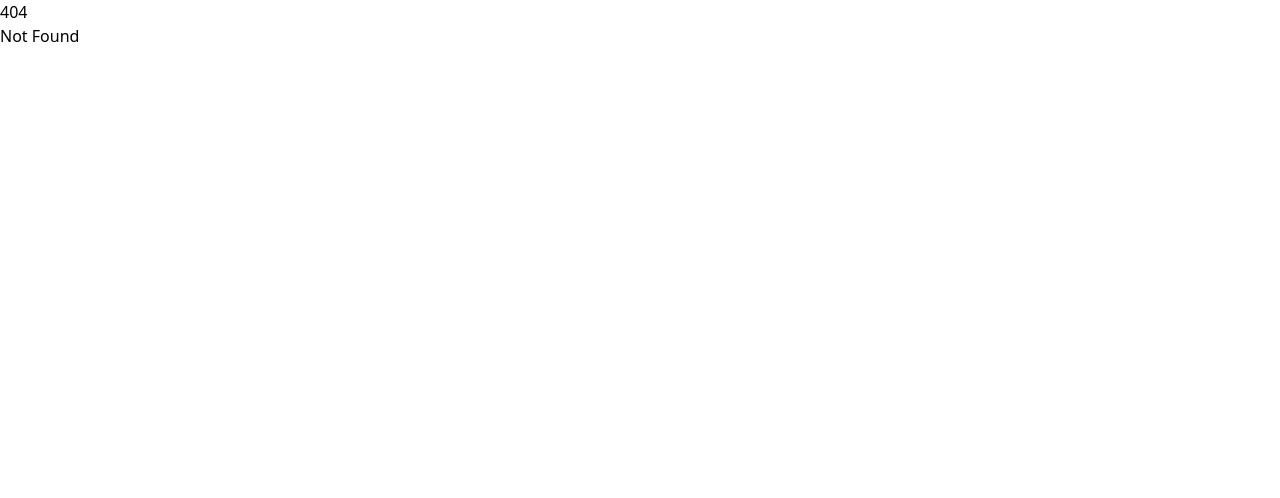
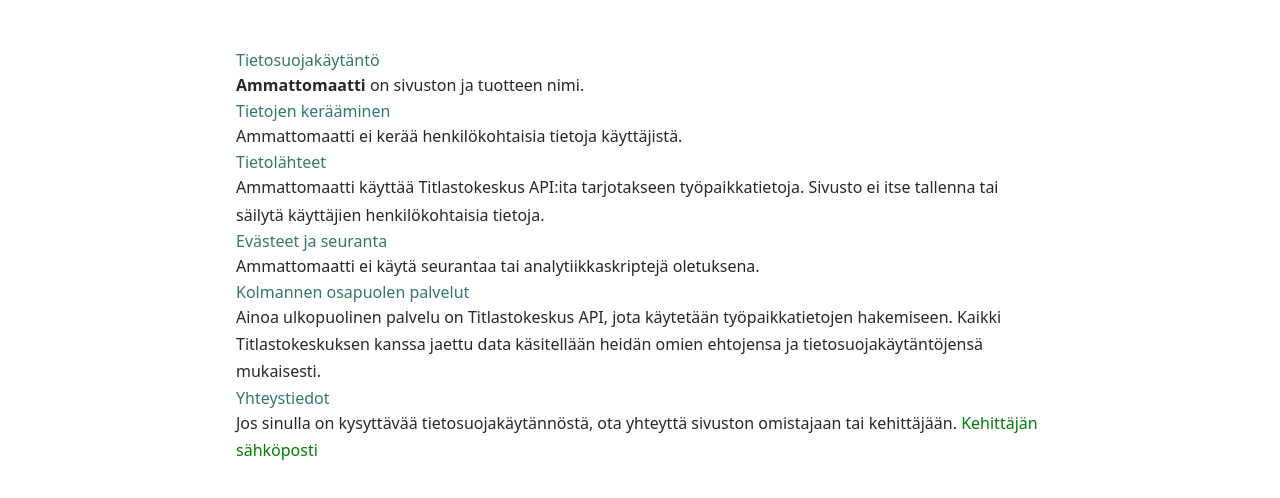
Before and after one commit to Swifterhtmler/jobvisualizer, a SvelteKit app: page /privacy-policy in a window 1280 px wide. Before the commit this address had no page. Shown: the top 498 px of the page. Built offline with nearby package versions, Linux system fonts and the light colour scheme.

Commit message:
modified ui and added privacy policy

```diff
--- a/src/lib/stores/jobSelection.svelte.ts
+++ b/src/lib/stores/jobSelection.svelte.ts
@@ -1,2 +1,2 @@
 
-export const jobtitledata = $state({ text: "11", texttwo: "SSS" });
+export const jobtitledata = $state({ text: "11", texttwo: "SSS", textthree: "SSS" });
--- a/src/routes/+page.svelte
+++ b/src/routes/+page.svelte
@@ -45,7 +45,7 @@
 <div class="header">
 <h1>Ammattomaatti</h1>
 <div class="subNavBar">
-  <div class="subSubNavSection" >
+
     <!-- <div class="nameandinputfield"> -->
   <!-- <p style="margin-top: 1rem;">Työttömyys</p> -->
   <!-- <div class="select">  -->
@@ -65,8 +65,6 @@
     <option value="Governmentjobs">Valtion työt</option>
     <option value="PrivateIndividual">Yksityishenkilöt, kotitaloudet</option>
     </select>
-
-  </div>
 </div>
 </div>
 
@@ -74,19 +72,13 @@
 
 <div class="mainPageUnit">
   <div class="filtersPage">
+    <p style="margin-top: 10px;">Avoimet työpaikat</p>
 <div class="filtersubUnitSub">
- <div class="filters">
- <div id="salaryfilter">
-  <div class="labelInput">
-    <input bind:value={palkka} type="range" min="0" max="20000" step="50"/>
-     <label for="palkka">Palkka</label>
-     <label for="palkka" style="margin-left: 0.3rem;">{palkka}</label>
-  </div>
-  </div>
-  </div>
 
-  <div class="labelInput">
-  </div>
+
+
+  <!-- <div class="labelInput">
+  </div> -->
 
   <!-- <div class="buttondivUnit">
     <button onclick={something}>Osa-aika työt</button>
@@ -97,15 +89,16 @@
 
 
 
-  <div class="nameandinputfield">
+  <!-- <div class="nameandinputfield">
   <p style="margin-top: 1rem;">Työaika</p>
   <div class="select">
-    <select >
-      <option value="Osa-aika työt">Osa-aika työt</option>
-      <option value="Koko aikatyöt">Koko aikatyöt</option>
+    <select onchange={() => karttaValinta = 'Alljobs'} bind:value={jobtitledata.textthree}>
+    <option value="SSS">Kaikki</option>
+      <option value="2">Osa-aika työt</option>
+      <option value="1">Koko aikatyöt</option>
     </select>
   </div>
-</div>
+</div> -->
 
 <div class="nameandinputfield">
   <p style="margin-top: 1rem;">Ammattiryhmä</p>
@@ -243,7 +236,13 @@
 
 </div>
 
-<div class="copyrightUnit"></div>
+<div class="copyrightUnit">
+  <p style="padding: 10px; margin: 0;">
+    <a href="/privacy-policy" style="color: rgb(50, 120, 112); text-decoration: none;">
+      Tietosuojakäytäntö
+    </a>
+  </p>
+</div>
 
 
 
@@ -292,9 +291,11 @@
     padding: 2px;
     margin-left: 1em;
     margin-right: 1em;
+    gap: 10px;
+
 }
 
-.subSubNavSection {
+/* .subSubNavSection {
     display: flex;
     justify-content: left;
     align-items: center;
@@ -303,7 +304,7 @@
     padding-left: 10px;
     padding-right: 10px;
     margin-right: 0.5em;
-}
+} */
 
 .filtersPage {
     width: 18em;
@@ -434,9 +435,9 @@
         width: 95%;
     }
 
-    .subSubNavSection {
+    /* .subSubNavSection {
         margin-bottom: 0.5em;
-    }
+    } */
 
 
     .mainPageUnit {
--- /dev/null
+++ b/src/routes/privacy-policy/+page.svelte
@@ -0,0 +1,36 @@
+<svelte:head>
+  <title>Ammattomaatti - Tietosuojakäytäntö</title>
+</svelte:head>
+
+<div class="privacy-page">
+  <h1>Tietosuojakäytäntö</h1>
+  <p><strong>Ammattomaatti</strong> on sivuston ja tuotteen nimi.</p>
+  <h2>Tietojen kerääminen</h2>
+  <p>Ammattomaatti ei kerää henkilökohtaisia tietoja käyttäjistä.</p>
+  <h2>Tietolähteet</h2>
+  <p>Ammattomaatti käyttää Titlastokeskus API:ita tarjotakseen työpaikkatietoja. Sivusto ei itse tallenna tai säilytä käyttäjien henkilökohtaisia tietoja.</p>
+  <h2>Evästeet ja seuranta</h2>
+  <p>Ammattomaatti ei käytä seurantaa tai analytiikkaskriptejä oletuksena.</p>
+  <h2>Kolmannen osapuolen palvelut</h2>
+  <p>Ainoa ulkopuolinen palvelu on Titlastokeskus API, jota käytetään työpaikkatietojen hakemiseen. Kaikki Titlastokeskuksen kanssa jaettu data käsitellään heidän omien ehtojensa ja tietosuojakäytäntöjensä mukaisesti.</p>
+  <h2>Yhteystiedot</h2>
+  <p>Jos sinulla on kysyttävää tietosuojakäytännöstä, ota yhteyttä sivuston omistajaan tai kehittäjään. <a style="color: green;" href="mailto:shoppingmaili@icloud.com">Kehittäjän sähköposti</a> </p>
+</div>
+
+<style>
+.privacy-page {
+  max-width: 840px;
+  margin: 2rem auto;
+  padding: 1rem;
+}
+
+.privacy-page h1,
+.privacy-page h2 {
+  color: rgb(50, 120, 112);
+}
+
+.privacy-page p {
+  line-height: 1.7;
+  color: rgb(40, 40, 40);
+}
+</style>
--- a/src/routes/sectorJobs.svelte/alljobs.svelte
+++ b/src/routes/sectorJobs.svelte/alljobs.svelte
@@ -7,6 +7,12 @@
   import { jobtitledata } from '$lib/stores/jobSelection.svelte';
 
   const dataMonth = getLatestDataMonth();
+
+  // const optionsforemploybilitylenght = [
+  //   { code: 'SSS', label: 'total' },
+  //   { code: '1', label: 'fulltime' },
+  //   { code: '2', label: 'parttime' },
+  // ];
 
   const employerSectors = [
     { code: 'SSS', label: 'Yhteensä' },
@@ -73,6 +79,13 @@
                 values: [ammattiryhmä]
               }
             },
+            //   {
+            // "code": "Palkansaajan työaika",
+            // "selection": {
+            // "filter": "item",
+            // "values": [työaika]
+            //   }
+            // },
             {
               code: 'Kuukausi',
               selection: { filter: 'item', values: [dataMonth] }
@@ -123,10 +136,12 @@
   $effect(() => {
     const currentAmmattiryhmä = jobtitledata.text; // tracked by Svelte
     const currentTyonantaja = jobtitledata.texttwo || 'SSS';
+//     const currentTyöaika = jobtitledata.textthree || 'SSS';
+
     geoData = null;
     error = null;
 
-    fetchVacancyData(currentAmmattiryhmä, currentTyonantaja)
+    fetchVacancyData(currentAmmattiryhmä, currentTyonantaja/* , currentTyöaika */)
       .then(vacancies => {
         geoData = buildGeoData(vacancies);
       })
@@ -207,10 +222,10 @@
   <div class="legend">
     <div class="legend-title">Avoimia työpaikkoja</div>
     {#each [
-      { color: '#80CBC4', label: '< 1 000' },
-      { color: '#00897B', label: '1 000–5 000' },
-      { color: '#EF6C5B', label: '5 000–10 000' },
-      { color: '#B71C1C', label: '> 10 000' },
+      { color: '#80CBC4', label: '< 10' },
+      { color: '#00897B', label: '10–500' },
+      { color: '#EF6C5B', label: '500–5000' },
+      { color: '#B71C1C', label: '> 5000' },
     ] as item}
       <div class="legend-row">
         <span class="legend-swatch" style="background:{item.color}"></span>
@@ -275,7 +290,7 @@
     color: #666;
     z-index: 10;
   }
-
+/*
   .sector-buttons {
     display: flex;
     flex-wrap: wrap;
@@ -284,9 +299,9 @@
     background: rgba(255, 255, 255, 0.95);
     border-bottom: 1px solid rgba(0, 0, 0, 0.08);
     z-index: 10;
-  }
+  } */
 
-  .sector-button {
+  /* .sector-button {
     padding: 0.55rem 0.95rem;
     border: 1px solid rgba(50, 120, 112, 0.6);
     border-radius: 999px;
@@ -295,13 +310,13 @@
     cursor: pointer;
     font-size: 0.85rem;
     transition: background-color 0.2s ease, color 0.2s ease;
-  }
+  }  */
 
-  .sector-button:hover,
+  /* .sector-button:hover,
   .sector-button.selected {
     background: rgb(50, 120, 112);
     color: #fff;
-  }
+  } */
 
   .popup strong {
     font-size: 0.95rem;
```
Also changed, not shown: 1 other file (tests, documents, lock files or other folders).
